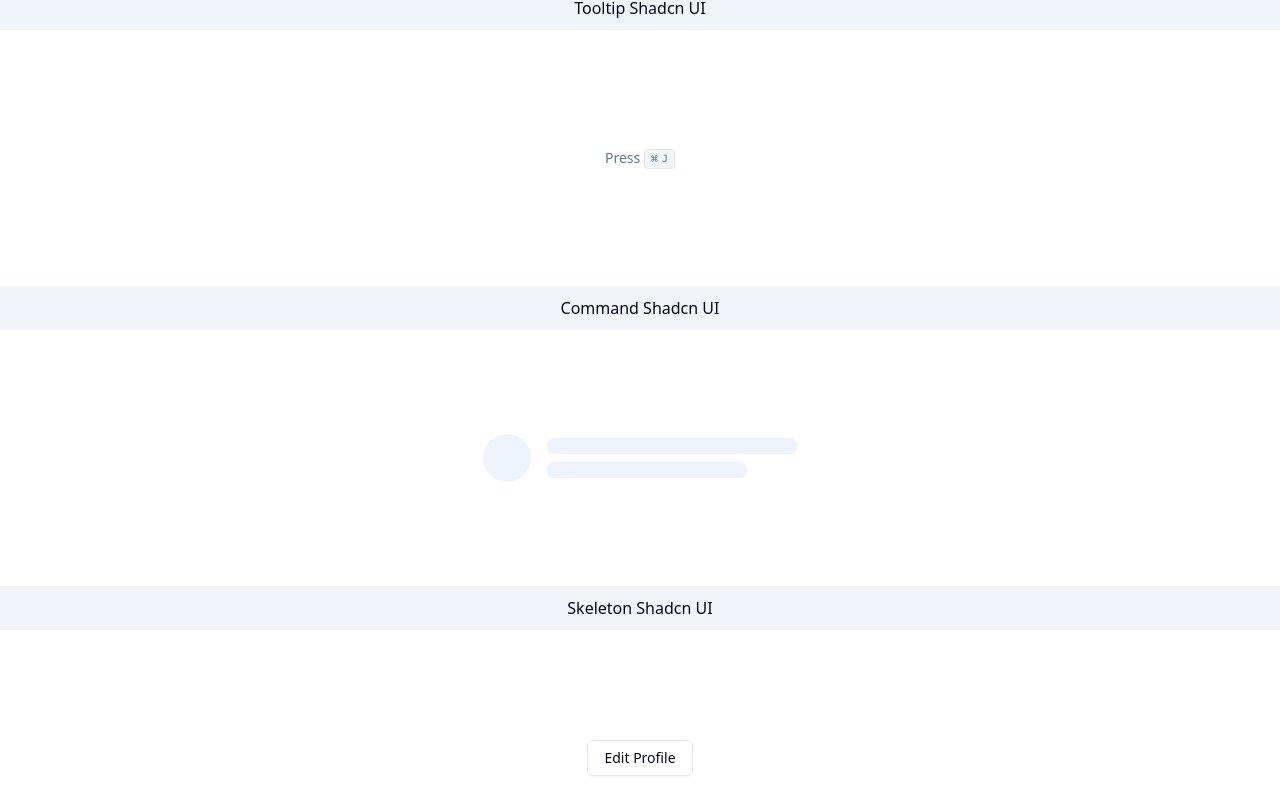
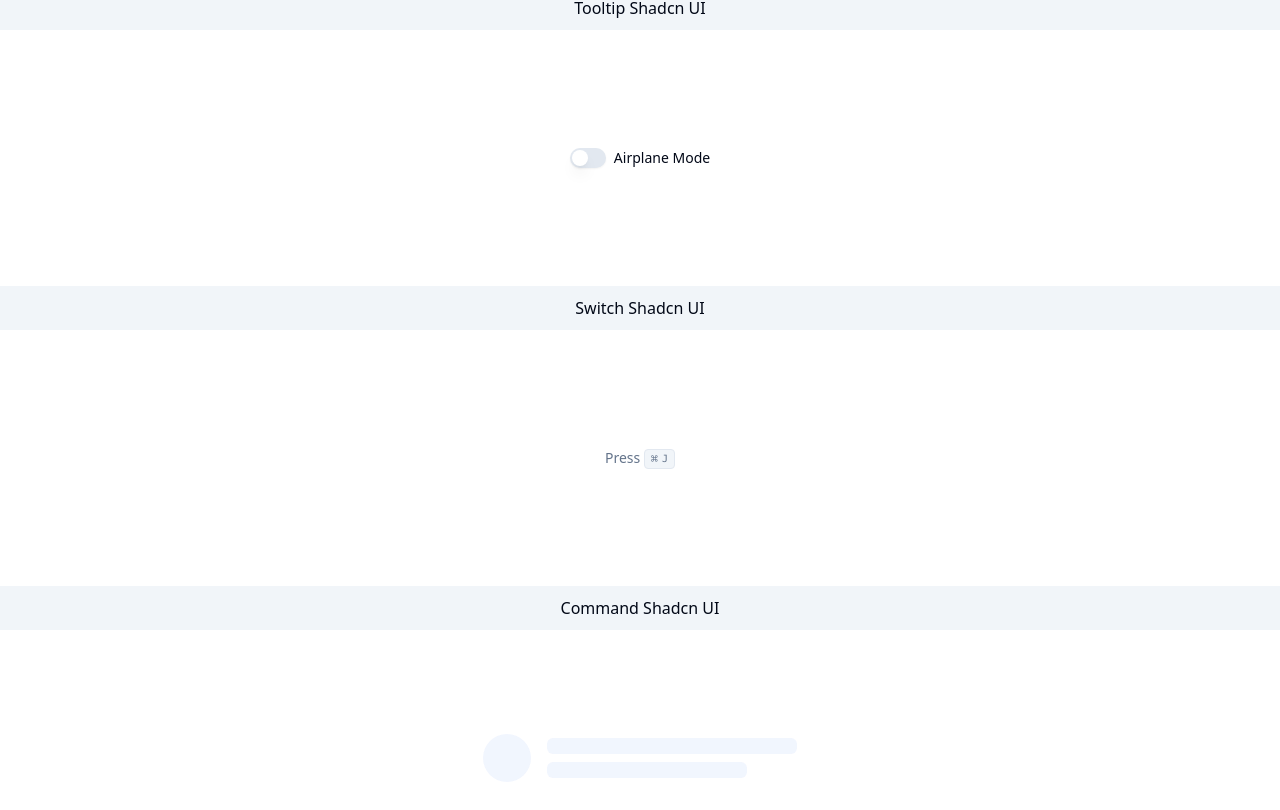
Before and after one commit to delmac-dev/components-site, a React (Vite) app: page / in a window 1280 px wide. Shown: the part 1230-2040 px from the top of the page. Built offline with nearby package versions, Linux system fonts and the light colour scheme.

Commit message:
made edits

```diff
--- a/src/App.jsx
+++ b/src/App.jsx
@@ -24,6 +24,7 @@ import DialogDesign from "./designs/DialogDesign";
 import SkeletonDesign from "./designs/SkeletonDesign";
 import CommandDesign from "./designs/CommandDesign";
 import TooltipDesign from "./designs/TooltipDesign";
+import SwitchDesign from "./designs/SwitchDesign";
 
 function App() {
 
@@ -33,6 +34,7 @@ function App() {
       {/* <NavigationDesign /> */}
       <Colors />
       <TooltipDesign />
+      <SwitchDesign />
       <CommandDesign />
       <SkeletonDesign />
       <DialogDesign />
--- /dev/null
+++ b/src/designs/SwitchDesign.jsx
@@ -0,0 +1,16 @@
+import { Label } from "@/components/ui/label"
+import { Switch } from "@/components/ui/switch"
+import Wrapper from "../components/Wrapper"
+
+const SwitchDesign = () => {
+  return (
+    <Wrapper title={"Switch Shadcn UI"}>
+        <div className="flex items-center space-x-2">
+            <Switch id="airplane-mode" />
+            <Label htmlFor="airplane-mode">Airplane Mode</Label>
+        </div>
+    </Wrapper>
+  )
+}
+
+export default SwitchDesign
```
